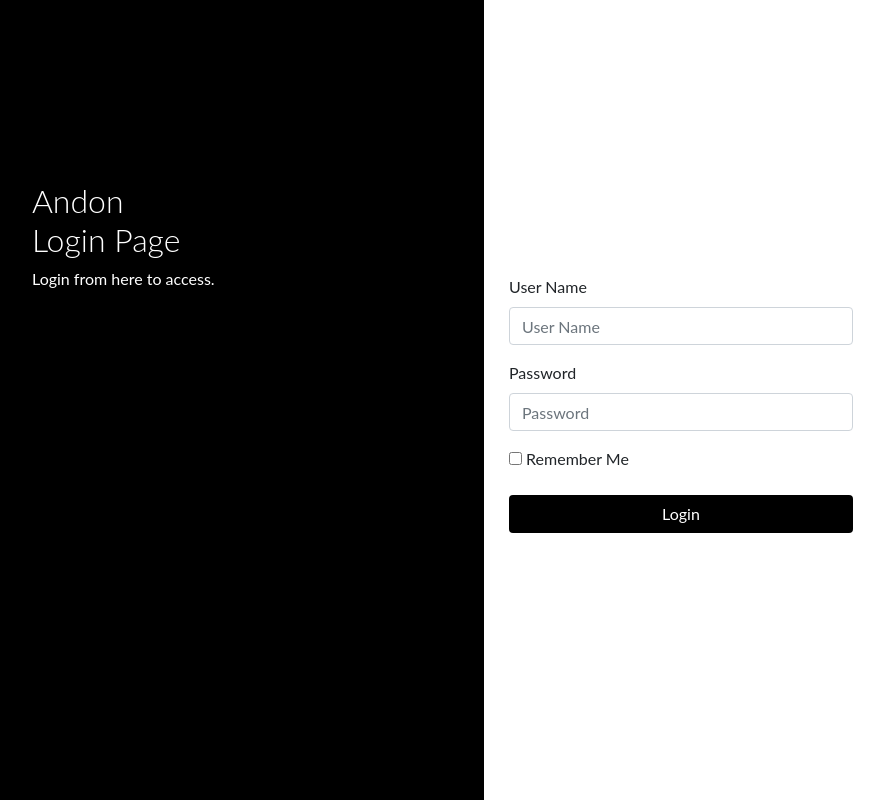
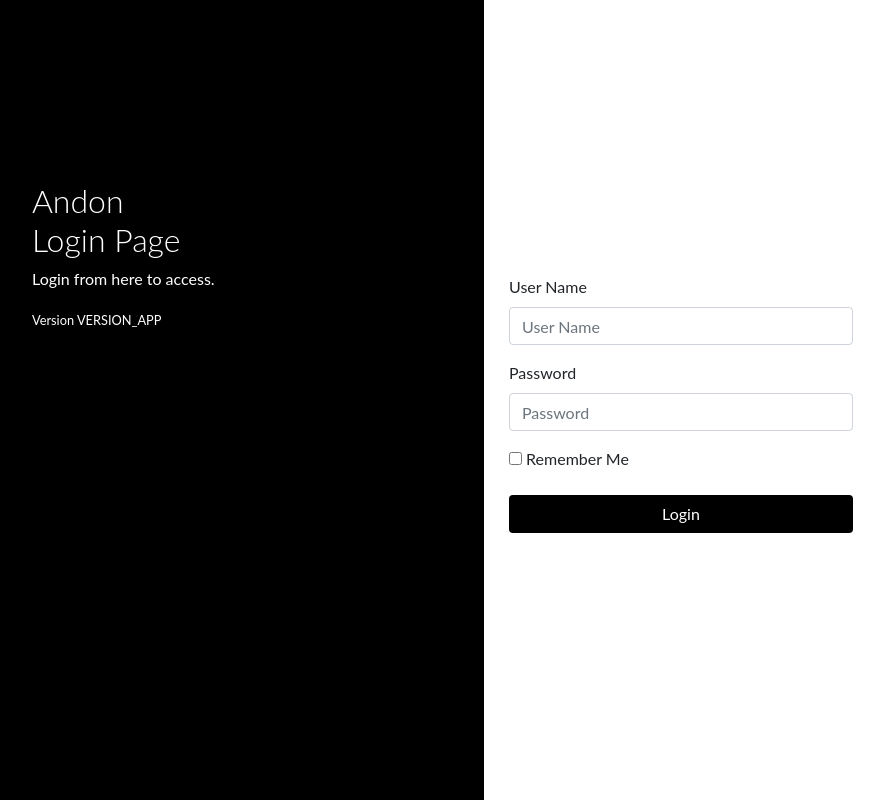
Before and after one commit to manasama77/andonpolymodel, a PHP site: the page made by application/views/login/index.php in a window 1280 px wide. Shown: the whole page, without its empty margins (28-912 px from the left). Run offline with PHP 8.4, Linux system fonts and the light colour scheme; the template is opened without the code that fills it, so the values that code supplies are empty; some libraries are stand-ins or nearby versions.

Commit message:
finishing v.1.0.1

```diff
--- a/application/config/constants.php
+++ b/application/config/constants.php
@@ -85,6 +85,7 @@ defined('EXIT__AUTO_MIN')      OR define('EXIT__AUTO_MIN', 9); // lowest automat
 defined('EXIT__AUTO_MAX')      OR define('EXIT__AUTO_MAX', 125); // highest automatically-assigned error code
 
 
+define('VERSION_APP', '1.0.1');
 define('SESS', 'TYT');
 define('UYAH', 'asin');
 define('GA_KONEK', 'Tidak terhubung dengan database, silahkan coba kembali');
--- a/application/views/login/index.php
+++ b/application/views/login/index.php
@@ -90,6 +90,7 @@
 		<div class="login-main-text">
 			<h2>Andon<br> Login Page</h2>
 			<p>Login from here to access.</p>
+			<p><small>Version <?=VERSION_APP;?></small></p>
 		</div>
 	</div>
 	<div class="main">
```
Also changed, not shown: 1 other file.
